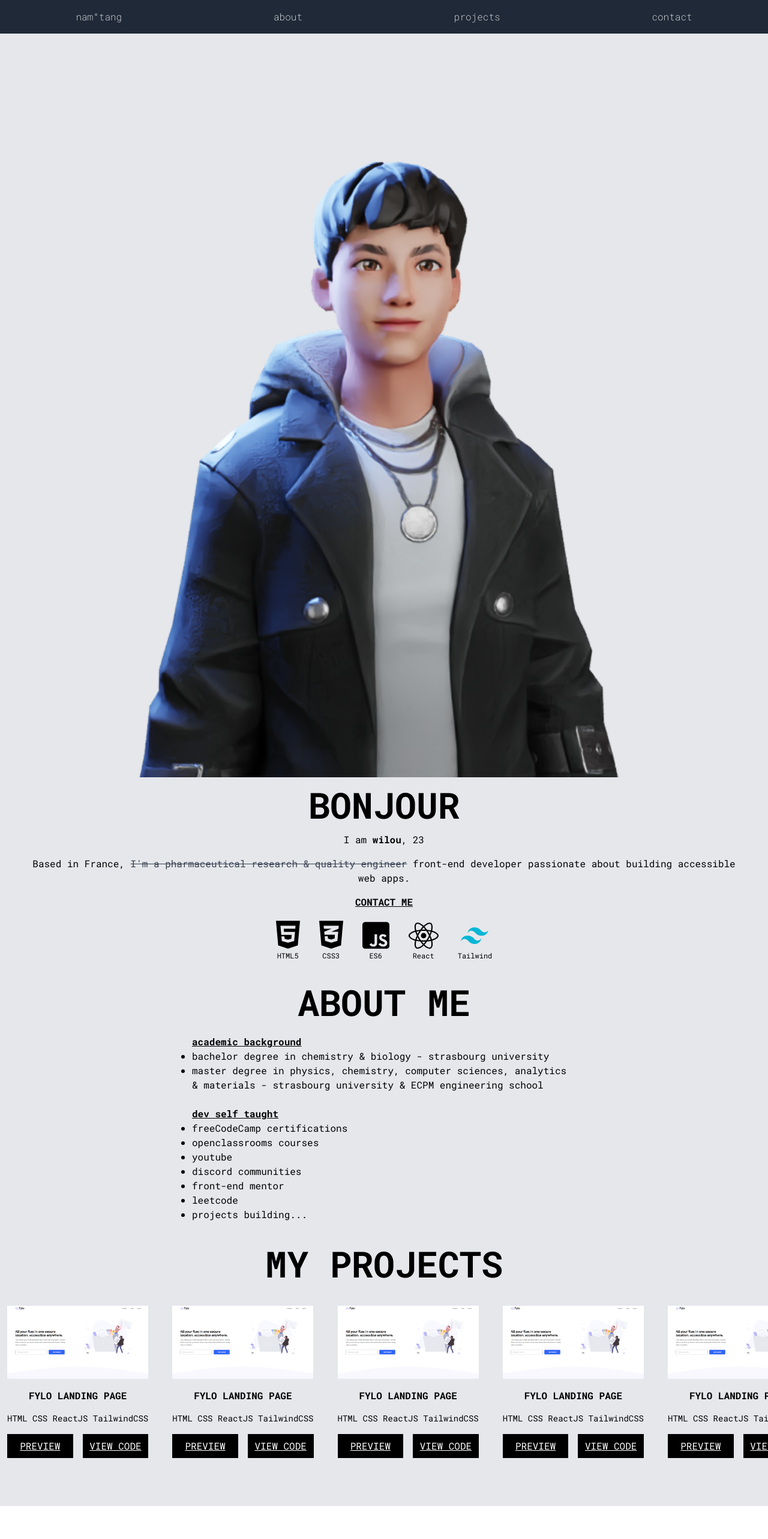
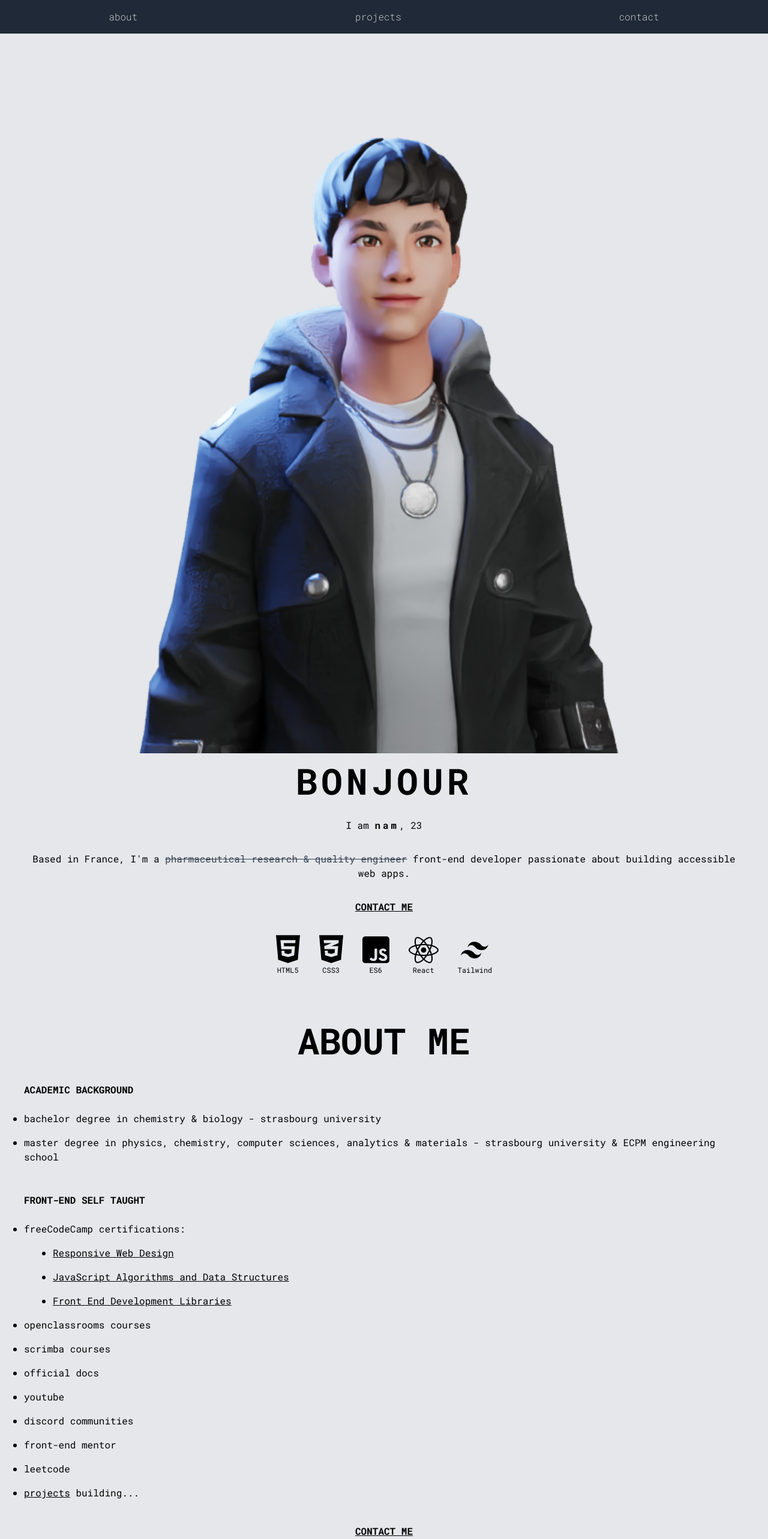
Before and after one commit to Wilouricard/portfolio00, a React (Vite) app: page / in a window 1280 px wide. Shown: the top 2566 px of the page at 60% size. Before the commit the page ends 2511 px from the top, so only its background shows below. Built offline with nearby package versions, Linux system fonts and the light colour scheme.

Commit message:
contact section added

```diff
--- a/src/App.jsx
+++ b/src/App.jsx
@@ -3,6 +3,7 @@ import Navbar from './components/Navbar'
 import Hero from './components/Hero'
 import About from './components/About'
 import Projects from './components/Projects'
+import Contact from './components/Contact'
 
 function App() {
   const [count, setCount] = useState(0)
@@ -13,6 +14,7 @@ function App() {
       <Hero />
       <About />
       <Projects />
+      <Contact />
     </main>
   )
 }
--- a/src/components/About.jsx
+++ b/src/components/About.jsx
@@ -2,12 +2,12 @@ import React from "react";
 
 export default function About() {
   return (
-    <div className="bg-gray-200 pb-10">
-      <h1 className="text-center font-bold uppercase text-6xl pb-6">about me</h1>
-      <div className="flex flex-col gap-6 justify-center items-center">
-        <div className="w-1/2">
-          <h2 className="font-bold underline">academic background</h2>
-          <ul className="list-disc">
+    <div className="bg-gray-200 flex flex-col gap-10 px-10 pb-20" id="about">
+      <h1 className="text-center font-bold uppercase text-6xl">about me</h1>
+      <div className="flex flex-col gap-12">
+        <div className="flex flex-col gap-6">
+          <h2 className="font-bold uppercase">academic background</h2>
+          <ul className="list-disc flex flex-col gap-4">
             <li>
               bachelor degree in chemistry & biology - strasbourg university
             </li>
@@ -17,19 +17,29 @@ export default function About() {
             </li>
           </ul>
         </div>
-        <div className="w-1/2">
-          <h2 className="font-bold underline">dev self taught</h2>
-          <ul className="list-disc">
-            <li>freeCodeCamp certifications</li>
+        <div className="flex flex-col gap-6">
+          <h2 className="font-bold uppercase">front-end self taught</h2>
+          <ul className="list-disc flex flex-col gap-4">
+            <li>freeCodeCamp certifications:</li>
+            <ul className="list-disc pl-12 flex flex-col gap-4 underline">
+              <li><a href="https://www.freecodecamp.org/certification/Nameroune/responsive-web-design">Responsive Web Design</a></li>
+              <li><a href="https://www.freecodecamp.org/certification/Nameroune/javascript-algorithms-and-data-structures">JavaScript Algorithms and Data Structures</a></li>
+              <li><a href="https://www.freecodecamp.org/certification/Nameroune/front-end-development-libraries">Front End Development Libraries</a></li>
+            </ul>
             <li>openclassrooms courses</li>
+            <li>scrimba courses</li>
+            <li>official docs</li>
             <li>youtube</li>
             <li>discord communities</li>
             <li>front-end mentor</li>
             <li>leetcode</li>
-            <li>projects building...</li>
+            <li><a href="#projects" className="underline">projects</a> building...</li>
           </ul>
         </div>
       </div>
+      <a href="#contact" className="underline font-bold text-center">
+          <p>CONTACT ME</p>
+        </a>
     </div>
   );
 }
--- /dev/null
+++ b/src/components/Contact.jsx
@@ -0,0 +1,61 @@
+import React from "react";
+
+export default function Contact() {
+  return (
+    <div className="bg-gray-100">
+      <div className="px-10 py-20 flex flex-col gap-6">
+        <div className="flex flex-col gap-8 text-center">
+          <h1 className="uppercase text-center text-6xl font-bold" id="contact">contact</h1>
+          <p className="leading-8 tracking-tighter">
+            I would love to hear about your project and how I could help. Please
+            fill the form, and I'll get back to you as soon as possible.
+          </p>
+        </div>
+        <form action="" className="flex flex-col gap-8">
+          <input
+            type="text"
+            placeholder="NAME"
+            className="bg-gray-100 border-b border-black w-full py-3 px-4"
+          />
+          <input
+            type="email"
+            required
+            placeholder="EMAIL"
+            className="bg-gray-100 border-b border-black w-full py-3 px-4"
+          />
+          <textarea
+            name=""
+            id=""
+            cols="30"
+            rows="5"
+            placeholder="MESSAGE"
+            required
+            className="bg-gray-100 border-b border-black w-full py-3 px-4"
+          ></textarea>
+          <button
+            type="submit"
+            className="uppercase pt-3 border-b-4 border-black pb-1 w-[130px] mr-auto ml-auto hover:bg-gray-300 rounded-t-lg active:bg-black active:text-white active:shadow-md"
+          >
+            send message
+          </button>
+        </form>
+      </div>
+      <hr className="border-black mx-0 px-0 w-full" />
+      <div className="bg-gray-300 py-10 flex justify-around">
+        <h1>nam tang</h1>
+        <div className="flex gap-8">
+          <div className="w-[20px]">
+            <a href="https://github.com/Wilouricard" target={"_blank"}>
+              <img src="\images\github.svg" alt="" />
+            </a>
+          </div>
+          <div className="w-[20px]">
+            <a href="https://www.linkedin.com/in/nanam/" target={"_blank"}>
+              <img src="\images\linkedin.svg" alt="" />
+            </a>
+          </div>
+        </div>
+      </div>
+    </div>
+  );
+}
--- a/src/components/Hero.jsx
+++ b/src/components/Hero.jsx
@@ -2,21 +2,23 @@ import React from "react";
 
 export default function Hero() {
   return (
-    <div className="flex flex-col gap-4 bg-gray-200 p-10">
+    <div className="flex flex-col gap-4 bg-gray-200 px-10 pb-20">
       <img src="\images\ReadyPlayerMe-Avatar.png" alt="" />
-      <div className="flex flex-col gap-4 text-center">
-        <h1 className="uppercase text-6xl font-bold">bonjour</h1>
+      <div className="flex flex-col gap-8 text-center">
+        <h1 className="uppercase text-6xl font-bold tracking-widest">
+          bonjour
+        </h1>
         <p className="">
-          I am <span className="font-bold">wilou</span>, 23
+          I am <span className="font-bold tracking-[4px]">nam</span>, 23
         </p>
         <p className="">
-          Based in France,{" "}
+          Based in France, I'm a{" "}
           <span className="line-through text-gray-700">
-            I'm a pharmaceutical research & quality engineer
+            pharmaceutical research & quality engineer
           </span>{" "}
           front-end developer passionate about building accessible web apps.
         </p>
-        <a href="#" className="underline font-bold">
+        <a href="#contact" className="underline font-bold">
           <p>CONTACT ME</p>
         </a>
         <div className="flex items-end justify-center gap-8 text-xs">
@@ -46,7 +48,16 @@ export default function Hero() {
           </div>
           <div className="flex flex-col items-center">
             <div className="w-[50px]">
-              <img src="\images\Tailwind_CSS_Logo.svg" alt="" />
+              <svg viewBox="0 0 1000 1000" xmlns="http://www.w3.org/2000/svg">
+                <path
+                  d="M489.5 226.499C328 231.632 280 346.999 269 409.499C283.333 386.332 328.5 335.5 395 335.5C472.5 335.5 531.5 422 567.5 449C611.237 481.803 699.123 525.115 814.5 490C906.5 462 949.167 364.332 958.5 317.999C914 378.499 846.5 414.838 763 371.999C705.5 342.499 662.5 221 489.5 226.499Z"
+                  fill="black"
+                />
+                <path
+                  d="M261 500.999C99.5 506.132 51.5 621.499 40.5 683.999C54.8333 660.832 100 610 166.5 610C244 610 303 696.5 339 723.5C382.737 756.303 470.623 799.615 586 764.5C678 736.5 720.667 638.832 730 592.499C685.5 652.999 618 689.338 534.5 646.499C477 616.999 434 495.5 261 500.999Z"
+                  fill="black"
+                />
+              </svg>
             </div>
             <p>Tailwind</p>
           </div>
--- a/src/components/Navbar.jsx
+++ b/src/components/Navbar.jsx
@@ -2,14 +2,10 @@ import React from "react";
 
 export default function Navbar(){
     return(
-        <div>
-        <nav className="py-4 flex justify-around text-white font-extralight bg-gray-800">
-            <button>nam°tang</button>
-            <button>about</button>
-            <button>projects</button>
-            <button>contact</button>
+        <nav className="py-4 flex justify-around text-white font-extralight bg-gray-800 sticky top-0">
+            <a href="#about">about</a>
+            <a href="#projects">projects</a>
+            <a href="#contact">contact</a>
         </nav>
-        {/* <marquee behavior="scroll" direction="left" scrollamount="30" className="bg-gray-200 text-slate-800 py-3">Integer consectetur dictum tortor quis mollis. Morbi cursus nisi turpis, in posuere turpis dapibus ut. Integer quis pretium nisi, nec sagittis nisi. Praesent tempor posuere ipsum.</marquee> */}
-        </div>
     )
 }
--- a/src/components/ProjectCard.jsx
+++ b/src/components/ProjectCard.jsx
@@ -2,17 +2,17 @@ import React from "react";
 
 export default function ProjectCard() {
   return (
-    <div className="flex flex-col gap-4 w-[300px] mx-3">
+    <div className="flex flex-col gap-4 w-[300px] mx-3 bg-slate-300">
       <div className="flex flex-col items-center gap-4">
         <img src="\projects-sc\fylo-landing-page.PNG" alt="" className="object-cover"/>
         <h1 className="uppercase font-bold">Fylo Landing Page</h1>
         <p className="text-sm">HTML CSS ReactJS TailwindCSS</p>
       </div>
-      <div className="flex text-white justify-around gap-4">
-        <button className="bg-black uppercase py-2 w-1/2 underline hover:bg-opacity-90 active:bg-white active:text-black">Preview</button>
-        <button className="bg-black uppercase py-2 w-1/2 underline hover:bg-opacity-90 active:bg-white active:text-black">
+      <div className="flex text-white justify-around gap-4 text-center">
+        <a href="https://fylolandingpage-wilou.netlify.app/" className="bg-black uppercase py-2 w-1/2 underline hover:bg-opacity-90 active:bg-white active:text-black" target={"_blank"}>Preview</a>
+        <a href="https://github.com/Wilouricard/fyloLandingPage" className="bg-black uppercase py-2 w-1/2 underline hover:bg-opacity-90 active:bg-white active:text-black" target={"_blank"}>
           View code
-        </button>
+        </a>
       </div>
     </div>
   );
--- a/src/components/Projects.jsx
+++ b/src/components/Projects.jsx
@@ -2,9 +2,11 @@ import React from "react";
 import ProjectCard from "./ProjectCard";
 
 export default function Projects() {
-    return(
-        <div className="bg-gray-200 pb-20">
-            <h1 className="uppercase text-center text-6xl font-bold pb-10">my projects</h1>
+  return (
+    <div className="bg-gray-200 flex flex-col gap-10 pb-20" id="projects">
+      <h1 className="uppercase text-center text-6xl font-bold">
+        my projects
+      </h1>
       <div className="flex overflow-x-scroll snap-x whitespace-nowrap gap-4 snap-proximity">
         <ProjectCard />
         <ProjectCard />
@@ -12,6 +14,9 @@ export default function Projects() {
         <ProjectCard />
         <ProjectCard />
       </div>
+      <a href="#contact" className="underline font-bold text-center">
+        <p>CONTACT ME</p>
+      </a>
     </div>
-    )
+  );
 }
--- a/src/output.css
+++ b/src/output.css
@@ -513,8 +513,17 @@ video {
   --tw-backdrop-sepia:  ;
 }
 
-.relative {
-  position: relative;
+.sticky {
+  position: sticky;
+}
+
+.top-0 {
+  top: 0px;
+}
+
+.mx-0 {
+  margin-left: 0px;
+  margin-right: 0px;
 }
 
 .mx-3 {
@@ -522,16 +531,36 @@ video {
   margin-right: 0.75rem;
 }
 
+.mr-auto {
+  margin-right: auto;
+}
+
+.ml-auto {
+  margin-left: auto;
+}
+
+.mt-0 {
+  margin-top: 0px;
+}
+
 .flex {
   display: flex;
 }
 
-.h-full {
-  height: 100%;
+.w-full {
+  width: 100%;
 }
 
-.w-1\/2 {
-  width: 50%;
+.w-\[130px\] {
+  width: 130px;
+}
+
+.w-\[2Opx\] {
+  width: 2Opx;
+}
+
+.w-\[20px\] {
+  width: 20px;
 }
 
 .w-\[40px\] {
@@ -546,32 +575,28 @@ video {
   width: 50px;
 }
 
-.w-\[400px\] {
-  width: 400px;
+.w-\[300px\] {
+  width: 300px;
 }
 
-.w-full {
-  width: 100%;
+.w-1\/2 {
+  width: 50%;
 }
 
-.w-\[300px\] {
-  width: 300px;
+.w-\[3Opx\] {
+  width: 3Opx;
+}
+
+.w-\[30px\] {
+  width: 30px;
 }
 
 .snap-x {
   scroll-snap-type: x var(--tw-scroll-snap-strictness);
 }
 
-.snap-mandatory {
-  --tw-scroll-snap-strictness: mandatory;
-}
-
 .snap-proximity {
   --tw-scroll-snap-strictness: proximity;
-}
-
-.scroll-m-0 {
-  scroll-margin: 0px;
 }
 
 .list-disc {
@@ -598,6 +623,14 @@ video {
   justify-content: space-around;
 }
 
+.gap-10 {
+  gap: 2.5rem;
+}
+
+.gap-12 {
+  gap: 3rem;
+}
+
 .gap-6 {
   gap: 1.5rem;
 }
@@ -610,10 +643,6 @@ video {
   gap: 2rem;
 }
 
-.overflow-x-auto {
-  overflow-x: auto;
-}
-
 .overflow-x-scroll {
   overflow-x: scroll;
 }
@@ -622,14 +651,47 @@ video {
   white-space: nowrap;
 }
 
+.rounded-t-lg {
+  border-top-left-radius: 0.5rem;
+  border-top-right-radius: 0.5rem;
+}
+
+.border-b {
+  border-bottom-width: 1px;
+}
+
+.border-b-4 {
+  border-bottom-width: 4px;
+}
+
+.border-black {
+  --tw-border-opacity: 1;
+  border-color: rgb(0 0 0 / var(--tw-border-opacity));
+}
+
 .bg-gray-200 {
   --tw-bg-opacity: 1;
   background-color: rgb(229 231 235 / var(--tw-bg-opacity));
 }
 
+.bg-gray-100 {
+  --tw-bg-opacity: 1;
+  background-color: rgb(243 244 246 / var(--tw-bg-opacity));
+}
+
+.bg-gray-300 {
+  --tw-bg-opacity: 1;
+  background-color: rgb(209 213 219 / var(--tw-bg-opacity));
+}
+
 .bg-gray-800 {
   --tw-bg-opacity: 1;
   background-color: rgb(31 41 55 / var(--tw-bg-opacity));
+}
+
+.bg-slate-300 {
+  --tw-bg-opacity: 1;
+  background-color: rgb(203 213 225 / var(--tw-bg-opacity));
 }
 
 .bg-black {
@@ -642,8 +704,34 @@ video {
      object-fit: cover;
 }
 
-.p-10 {
-  padding: 2.5rem;
+.px-10 {
+  padding-left: 2.5rem;
+  padding-right: 2.5rem;
+}
+
+.py-20 {
+  padding-top: 5rem;
+  padding-bottom: 5rem;
+}
+
+.py-3 {
+  padding-top: 0.75rem;
+  padding-bottom: 0.75rem;
+}
+
+.px-4 {
+  padding-left: 1rem;
+  padding-right: 1rem;
+}
+
+.px-0 {
+  padding-left: 0px;
+  padding-right: 0px;
+}
+
+.py-10 {
+  padding-top: 2.5rem;
+  padding-bottom: 2.5rem;
 }
 
 .py-4 {
@@ -651,31 +739,25 @@ video {
   padding-bottom: 1rem;
 }
 
-.py-3 {
-  padding-top: 0.75rem;
-  padding-bottom: 0.75rem;
-}
-
 .py-2 {
   padding-top: 0.5rem;
   padding-bottom: 0.5rem;
 }
 
-.px-3 {
-  padding-left: 0.75rem;
-  padding-right: 0.75rem;
+.pb-20 {
+  padding-bottom: 5rem;
 }
 
-.pb-10 {
-  padding-bottom: 2.5rem;
+.pl-12 {
+  padding-left: 3rem;
 }
 
-.pb-6 {
-  padding-bottom: 1.5rem;
+.pt-3 {
+  padding-top: 0.75rem;
 }
 
-.pb-20 {
-  padding-bottom: 5rem;
+.pb-1 {
+  padding-bottom: 0.25rem;
 }
 
 .text-center {
@@ -709,6 +791,38 @@ video {
   text-transform: uppercase;
 }
 
+.leading-8 {
+  line-height: 2rem;
+}
+
+.tracking-tighter {
+  letter-spacing: -0.05em;
+}
+
+.tracking-widest {
+  letter-spacing: 0.1em;
+}
+
+.tracking-\[10px\] {
+  letter-spacing: 10px;
+}
+
+.tracking-\[5px\] {
+  letter-spacing: 5px;
+}
+
+.tracking-\[8px\] {
+  letter-spacing: 8px;
+}
+
+.tracking-\[6px\] {
+  letter-spacing: 6px;
+}
+
+.tracking-\[4px\] {
+  letter-spacing: 4px;
+}
+
 .text-gray-700 {
   --tw-text-opacity: 1;
   color: rgb(55 65 81 / var(--tw-text-opacity));
@@ -717,11 +831,6 @@ video {
 .text-white {
   --tw-text-opacity: 1;
   color: rgb(255 255 255 / var(--tw-text-opacity));
-}
-
-.text-slate-800 {
-  --tw-text-opacity: 1;
-  color: rgb(30 41 59 / var(--tw-text-opacity));
 }
 
 .underline {
@@ -738,8 +847,18 @@ body {
 
 /* npx tailwindcss -i ./src/input.css -o ./src/output.css --watch */
 
+.hover\:bg-gray-300:hover {
+  --tw-bg-opacity: 1;
+  background-color: rgb(209 213 219 / var(--tw-bg-opacity));
+}
+
 .hover\:bg-opacity-90:hover {
   --tw-bg-opacity: 0.9;
+}
+
+.active\:bg-black:active {
+  --tw-bg-opacity: 1;
+  background-color: rgb(0 0 0 / var(--tw-bg-opacity));
 }
 
 .active\:bg-white:active {
@@ -747,7 +866,18 @@ body {
   background-color: rgb(255 255 255 / var(--tw-bg-opacity));
 }
 
+.active\:text-white:active {
+  --tw-text-opacity: 1;
+  color: rgb(255 255 255 / var(--tw-text-opacity));
+}
+
 .active\:text-black:active {
   --tw-text-opacity: 1;
   color: rgb(0 0 0 / var(--tw-text-opacity));
 }
+
+.active\:shadow-md:active {
+  --tw-shadow: 0 4px 6px -1px rgb(0 0 0 / 0.1), 0 2px 4px -2px rgb(0 0 0 / 0.1);
+  --tw-shadow-colored: 0 4px 6px -1px var(--tw-shadow-color), 0 2px 4px -2px var(--tw-shadow-color);
+  box-shadow: var(--tw-ring-offset-shadow, 0 0 #0000), var(--tw-ring-shadow, 0 0 #0000), var(--tw-shadow);
+}
```
Also changed, not shown: public/images/github.svg (added), public/images/linkedin.svg (added). Lines whose indentation alone changed are shown as unchanged.
